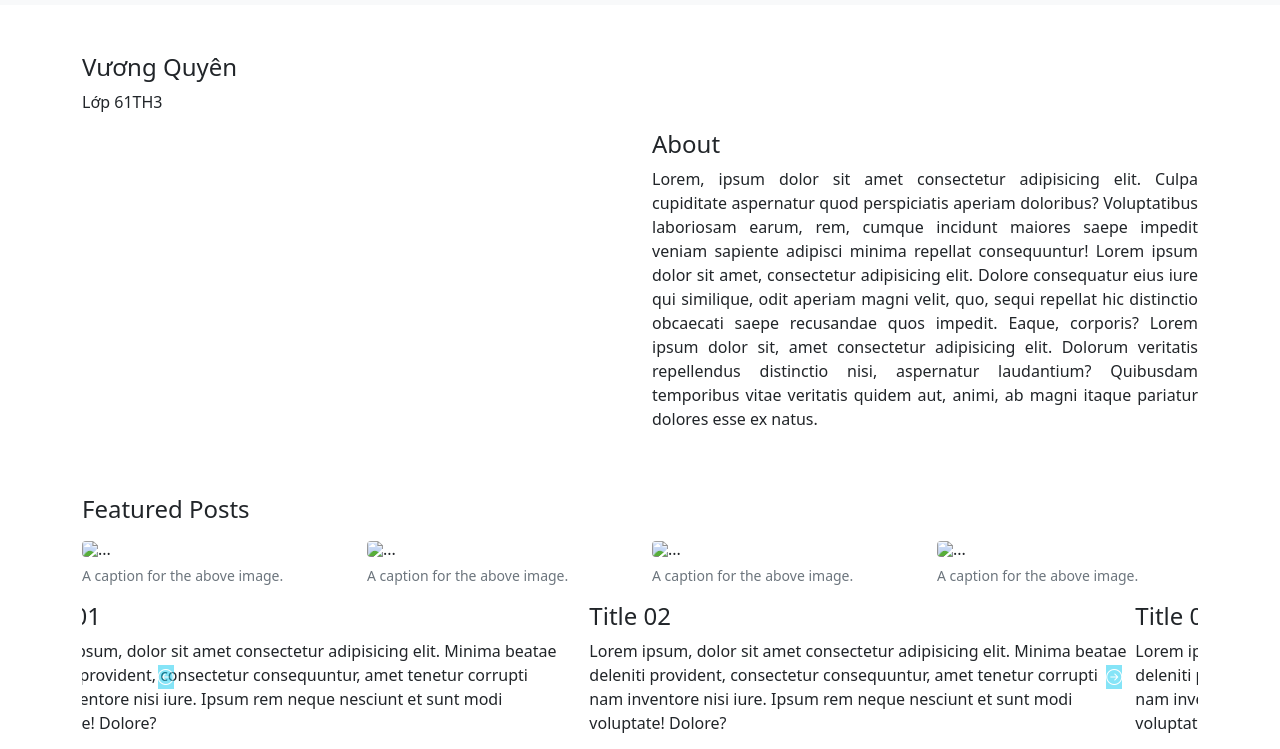
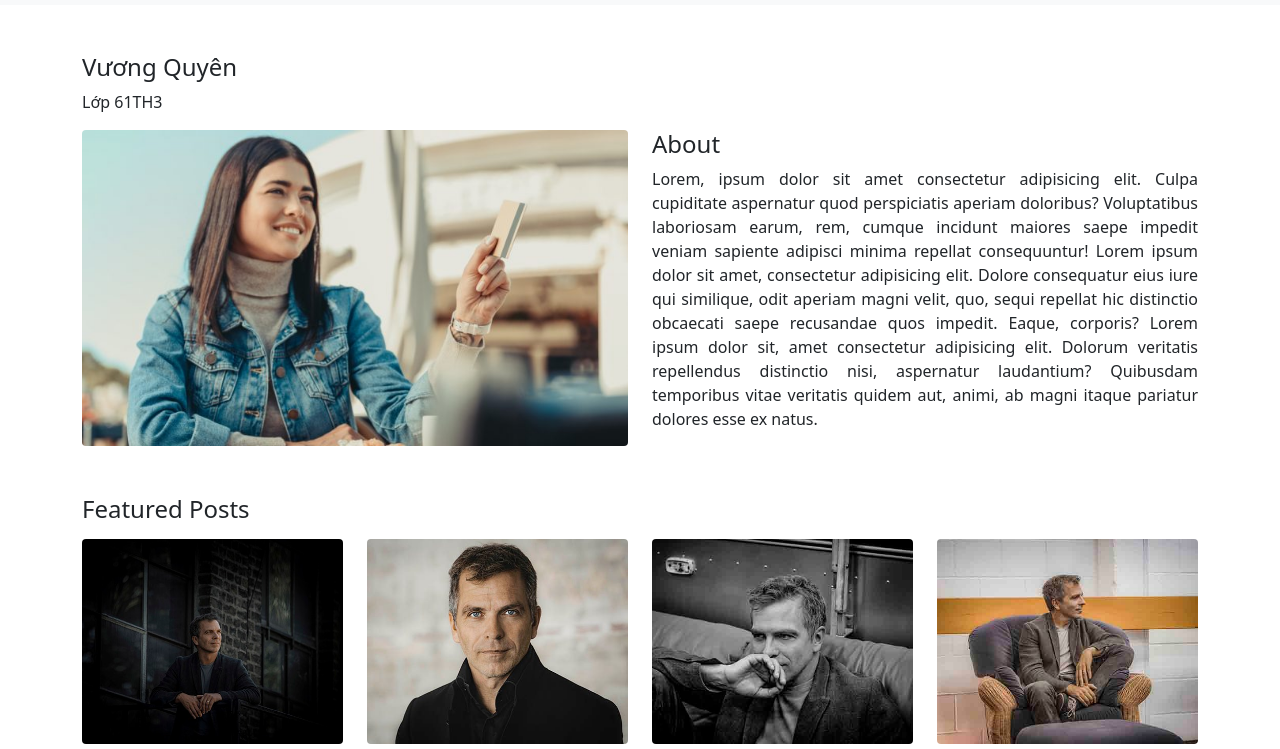
Before and after one commit to 53-1951060966-VuongThiQuyen/BaiTap1, a plain HTML site: page index.html in a window 1280 px wide. Shown: the part 51-800 px from the top of the page. Drawn offline with nearby package versions, Linux system fonts and the light colour scheme; files that its build step writes are made by us from their sources.

Commit message:
bai_tap_1

```diff
--- a/home.html
+++ b/index.html
@@ -49,7 +49,7 @@
             <p>Lớp 61TH3</p>
 
           <div class="col-md-6">
-            <img src="/bai_tap_1/image/img.1.jpg" alt="" class="img-fluid rounded">
+            <img src="image/img.1.jpg" alt="" class="img-fluid rounded">
           </div>
           <div class="col-md-6">
               <h4>About</h4>
@@ -61,25 +61,25 @@
         <h4 class="mt-5 mb-3">Featured Posts</h4>
         <div class="col-md">
           <figure class="figure">
-            <img src="/bai_tap_1/image/img.2.jpg" class="figure-img img-fluid rounded" alt="...">
+            <img src="image/img.2.jpg" class="figure-img img-fluid rounded" alt="...">
             <figcaption class="figure-caption">A caption for the above image.</figcaption>
           </figure>
         </div>
         <div class="col-md">
           <figure class="figure">
-            <img src="/bai_tap_1/image/img.3.jpg" class="figure-img img-fluid rounded" alt="...">
+            <img src="image/img.3.jpg" class="figure-img img-fluid rounded" alt="...">
             <figcaption class="figure-caption">A caption for the above image.</figcaption>
           </figure>
         </div>
         <div class="col-md">
           <figure class="figure">
-            <img src="/bai_tap_1/image/img.4.jpg" class="figure-img img-fluid rounded" alt="...">
+            <img src="image/img.4.jpg" class="figure-img img-fluid rounded" alt="...">
             <figcaption class="figure-caption">A caption for the above image.</figcaption>
           </figure>
         </div>
         <div class="col-md">
           <figure class="figure">
-            <img src="/bai_tap_1/image/img.5.jpg" class="figure-img img-fluid rounded" alt="...">
+            <img src="image/img.5.jpg" class="figure-img img-fluid rounded" alt="...">
             <figcaption class="figure-caption">A caption for the above image.</figcaption>
           </figure>
         </div>
```
